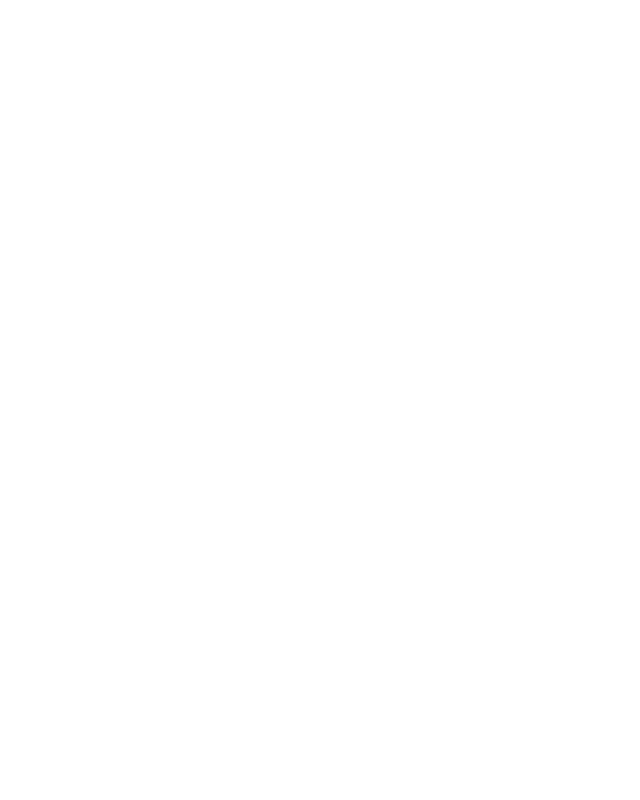
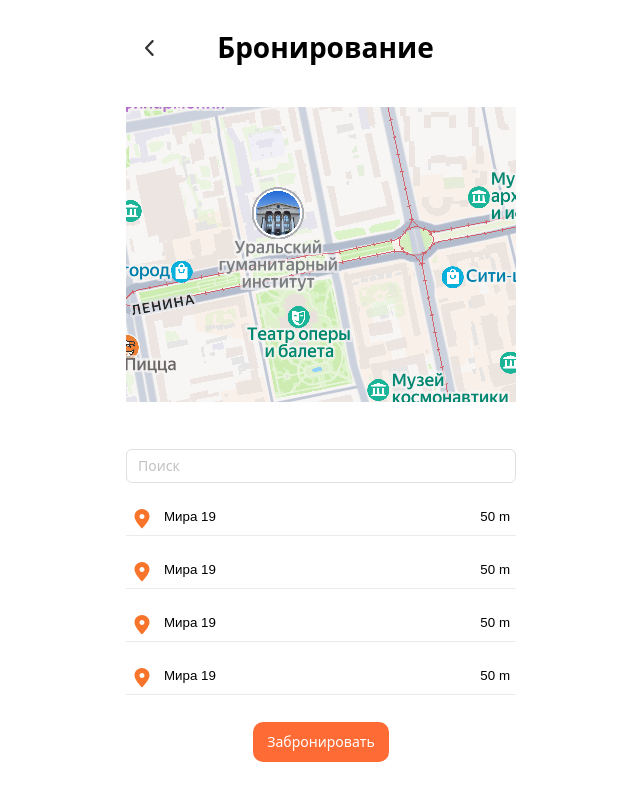
Before and after one commit to ljopiy/library, a Vue app in the folder frontend/: page /booking in a window 1280 px wide. Before the commit this address had no page. Shown: the whole page, without its empty margins (319-959 px from the left). Built offline with nearby package versions, Linux system fonts and the light colour scheme.

Commit message:
add: new pages

```diff
--- /dev/null
+++ b/frontend/src/components/shared/addressSelect.vue
@@ -0,0 +1,27 @@
+<template>
+  <button class="address-wrapper">
+    <div>
+      <img src="../../../public/assets/icon/flag-map.svg"></img>
+      <p>Мира 19</p>
+    </div>
+    <p>50 m</p>
+  </button>
+</template>
+
+
+<style scoped>
+  .address-wrapper {
+    width: 100%;
+    display: flex;
+    justify-content: space-between;
+    background-color: transparent;
+    padding: 6px;
+    border: none;
+    border-bottom: 1px solid #ECEBEB;
+  }
+  .address-wrapper div {
+    display: flex;
+    gap: 12px;
+
+  }
+</style>
--- /dev/null
+++ b/frontend/src/components/shared/bookingSuccess.vue
@@ -0,0 +1,33 @@
+<template>
+  <div class="success-wrapper">
+    <h4>Благодарим за бронь!</h4>
+    <p>Ваша заявка под номером ID #12345 принята. При обновлении статуса заявки, вам будет отправлено письмо.</p>
+
+    <p>Если сообщение не пришло - напишите в поддержку.</p>
+    <div>
+      <NButton type="primary"><p>На главную</p></NButton>
+    </div>
+  </div>
+</template>
+
+<script setup>
+import { NButton } from 'naive-ui';
+</script>
+
+<style scoped>
+  .success-wrapper {
+    text-align: center;
+    display: flex;
+    flex-direction: column;
+    width: 81%;
+    gap: 15px;
+    border-radius: 20px;
+    box-shadow: 2px 2px 2px 2px rgba(34, 60, 80, 0.2);
+    padding: 15px;
+    margin: 0 auto;
+  }
+
+  button {
+    width: 60%;
+  }
+</style>
--- a/frontend/src/pages/Account.vue
+++ b/frontend/src/pages/Account.vue
@@ -5,7 +5,7 @@
       <h1>Алина Хусяинова</h1>
     </div>
     <div class="likes">
-      <button>Избранное</button>
+      <button><h4>Избранное</h4></button>
       <ul>
         <bookCard></bookCard>
         <bookCard></bookCard>
@@ -23,6 +23,7 @@
       <Alert></Alert>
       <Alert></Alert>
     </div>
+    <Footer></Footer>
   </div>
 </template>
 
@@ -30,6 +31,7 @@
 import bookCard from '@/components/shared/bookCard.vue';
 import { NButton } from 'naive-ui';
 import Alert from '@/components/shared/alert.vue';
+import Footer from '@/components/shared/footer.vue';
 </script>
 
 <style scoped>
@@ -52,7 +54,8 @@
 .page-wrapper {
   display: flex;
   flex-direction: column;
-  gap: 8px;
+  gap: 15px;
+  padding-bottom: 400px;
 }
 .likes {
   background-color: #F3F3F3;
@@ -72,7 +75,6 @@
 .likes button {
   width: 30%;
   border: none;
-  padding-left: 13px;
 }
 .header {
   display: flex;
@@ -80,6 +82,9 @@
   margin: 0;
   gap: 10px;
 
+}
+.header img {
+  padding-top: 5px;
 }
 .alerts {
   background-color: #F3F3F3;
--- a/frontend/src/pages/Book.vue
+++ b/frontend/src/pages/Book.vue
@@ -65,6 +65,7 @@
         </ul>
       </div>
     </div>
+    <Footer></Footer>
   </div>
 </template>
 
@@ -72,6 +73,7 @@
 import iconBtn from '@/components/ui/icon-btn.vue';
 import reviewCard from '@/components/shared/reviewCard.vue';
 import bookCard from '@/components/shared/bookCard.vue';
+import Footer from '@/components/shared/footer.vue';
 </script>
 
 <style>
@@ -90,14 +92,13 @@
 .similar-list {
   list-style: none;
   display: flex;
-  gap: 5px;
+  gap: 10px;
   justify-content: space-between;
   flex-wrap: wrap;
+
 }
 .reviews-list {
   list-style: none;
-  margin: 0;
-  padding: 0;
   display: flex;
   flex-direction: column;
   justify-content: center;
--- a/frontend/src/pages/bookCollection.vue
+++ b/frontend/src/pages/bookCollection.vue
@@ -51,9 +51,10 @@
 .book-feed {
   display: flex;
   flex-direction: row;
+  justify-content: space-between;
   flex-wrap: wrap;
-  justify-content: flex-start;
   gap: 8px;
+  width: 100%;
   margin-top: 20px;
 }
 </style>
--- /dev/null
+++ b/frontend/src/pages/bookingPage.vue
@@ -0,0 +1,73 @@
+<template>
+  <div class="page-wrapper">
+    <div class="header">
+      <iconBtn><img src="../../public/assets/icon/icon-arrow-black.svg"></img></iconBtn>
+      <h1>Бронирование</h1>
+    </div>
+    <div class="main">
+
+    </div>
+    <div class="search">
+        <NInput placeholder="Поиск"></NInput>
+        <ul>
+          <addressSelect></addressSelect>
+          <addressSelect></addressSelect>
+          <addressSelect></addressSelect>
+          <addressSelect></addressSelect>
+
+        </ul>
+    </div>
+    <div  class="booking">
+      <NButton type="primary"><p>Забронировать</p></NButton>
+    </div>
+  </div>
+</template>
+
+<script setup>
+import iconBtn from '@/components/ui/icon-btn.vue';
+import { NInput } from 'naive-ui';
+import addressSelect from '@/components/shared/addressSelect.vue';
+import { NButton } from 'naive-ui';
+</script>
+
+<style scoped>
+.booking {
+  display: flex;
+  justify-content: center;
+}
+.page-wrapper {
+  display: flex;
+  flex-direction: column;
+  gap: 27px;
+}
+ul {
+  list-style: none;
+  display: flex;
+  flex-direction: column;
+  gap: 20px;
+  padding-top: 20px;
+}
+
+.search {
+  padding-top: 20px;
+  border-radius: 50%;
+}
+
+.main {
+  background-image: url('../../public/assets/icon/map.PNG');
+  padding-bottom: 295px;
+}
+
+.header {
+  display: flex;
+  flex-direction: row;
+  text-align: center;
+}
+.header button {
+  padding-top: 15px;
+}
+h1 {
+  width: 100%;
+
+}
+</style>
--- a/frontend/src/router/index.js
+++ b/frontend/src/router/index.js
@@ -6,6 +6,8 @@
 import MainLayout from '@/layouts/paddingLayout.vue'
 import BookCollection from '@/pages/bookCollection.vue'
 import Map from '@/components/map.vue'
+import bookingPage from '@/pages/bookingPage.vue'
+import bookingSuccess from '@/components/shared/bookingSuccess.vue'
 
 const router = createRouter({
   history: createWebHistory(import.meta.env.BASE_URL),
@@ -35,6 +37,21 @@
           name: 'reviewsAccount',
           component: ReviewsAccount
         },
+        {
+          path: '/booking',
+          name: 'bookingPage',
+          component: bookingPage,
+        },
+        {
+          path: '/success',
+          name: 'bookingSuccess',
+          component: bookingSuccess
+        },
+        {
+          path: '/book',
+          name: 'Book',
+          component: Book,
+        },
       ]
     },
     {
@@ -42,11 +59,7 @@
       name: 'SignIn',
       component: SignIn,
     },
-    {
-      path: '/book',
-      name: 'Book',
-      component: Book,
-    },
+
     {
       path: '/map',
       name: 'Map',
```
Also changed, not shown: frontend/public/assets/icon/flag-map.svg (added), frontend/public/assets/icon/map.PNG (added).
